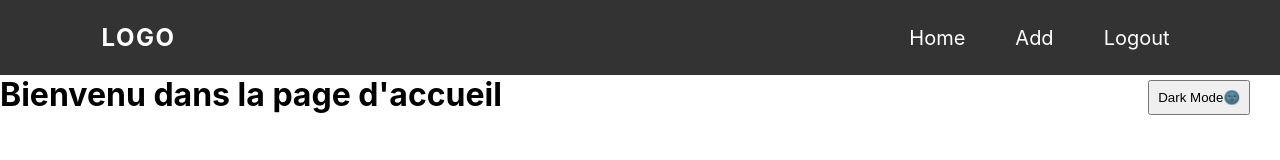
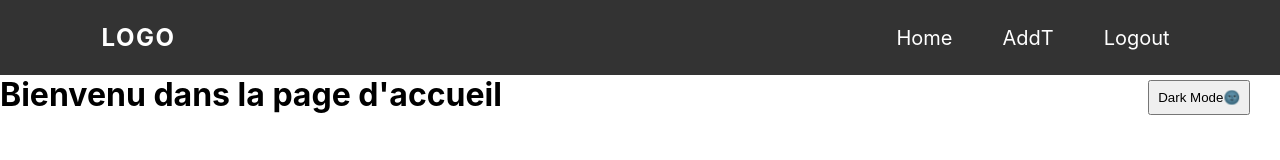
Before and after one commit to Mooha591/project-final-fullStack2023, a React (Create React App) app in the folder Front/: page / in a window 1280 px wide. Shown: the top 160 px of the page. Built offline with nearby package versions, Linux system fonts and the light colour scheme; sample sign-in values are in the browser's storage.

Commit message:
replace name navbar

```diff
--- a/Front/src/components/Navbar.js
+++ b/Front/src/components/Navbar.js
@@ -71,7 +71,7 @@ const Navbar = ({ auth }) => {
           {/* si l'utilisateur est authentifié on affiche le ajouter */}
           {auth ? (
             <Link to="/add" className="ajouter">
-              <li>Add</li>
+              <li>AddT</li>
             </Link>
           ) : (
             "" // si l'utilisateur n'est pas authentifié on affiche rien
```
